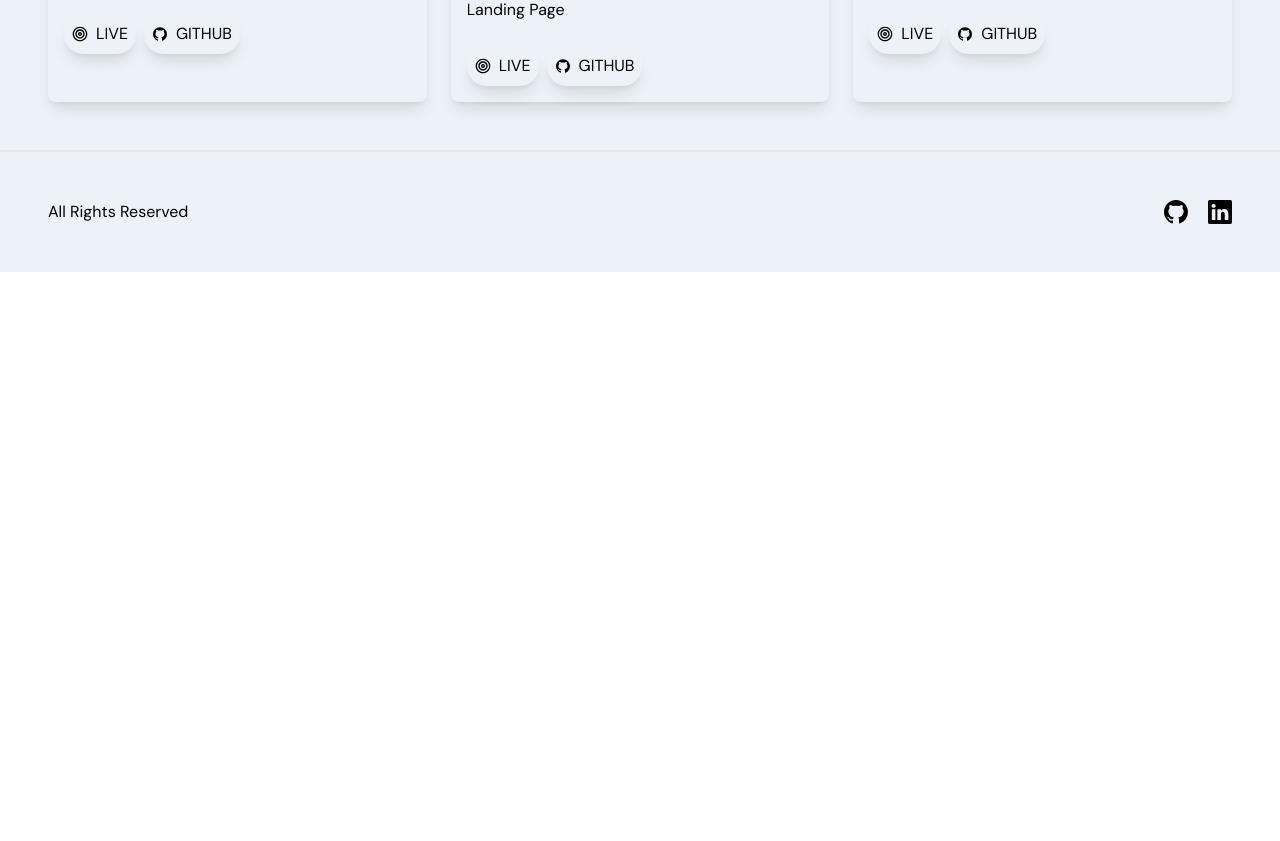
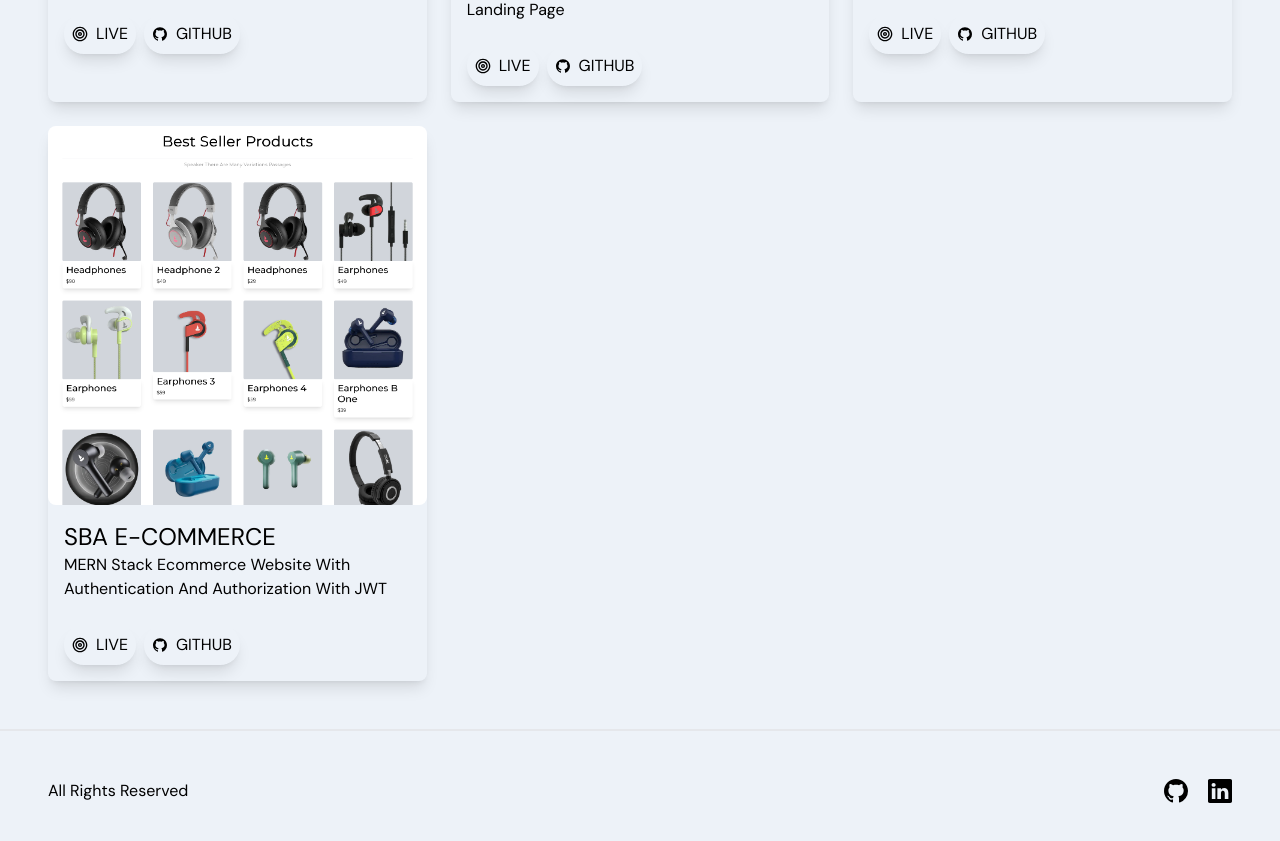
Before and after one commit to sbaamoha/portfolio, a Next.js app: page / in a window 1280 px wide. Shown: the part 1860-2701 px from the top of the page. Before the commit the page ends 2132 px from the top, so only its background shows below. Built offline with nearby package versions, Linux system fonts and the light colour scheme.

Commit message:
added ecommerce project

```diff
--- a/components/Portfolio.tsx
+++ b/components/Portfolio.tsx
@@ -2,55 +2,64 @@ import { useEffect } from "react";
 import Image from "next/image";
 import Link from "next/link";
 import { projects } from "../public/constants";
-import {CgMediaLive} from "react-icons/cg"
-import {AiFillGithub} from "react-icons/ai"
+import { CgMediaLive } from "react-icons/cg";
+import { AiFillGithub } from "react-icons/ai";
 
-import AOS from 'aos';
-import 'aos/dist/aos.css';
+import AOS from "aos";
+import "aos/dist/aos.css";
 
 const Portfolio: React.FC = () => {
-
   useEffect(() => {
-        AOS.init()
-      },[])
+    AOS.init();
+  }, []);
 
   return (
     <div id="projects">
-            <h2 className="uppercase text-4xl text-center">my <span className="text-secondary-color">projects</span></h2>
+      <h2 className="uppercase text-4xl text-center">
+        my <span className="text-secondary-color">projects</span>
+      </h2>
       <div className="py-12 grid grid-cols-1 lg:grid-cols-3 gap-6 px-6 lg:px-12">
-                {projects.map(project =>
-                    <div
-                        className="rounded-lg shadow-lg"
-                        key={project.id}>
+        {projects.map((project) => (
+          <div className="rounded-lg shadow-lg" key={project.id}>
             <Link href={project.live}>
               <Image
                 data-aos="fade-right"
                 data-aos-delay="100"
                 data-aos-duration="1000"
                 className="rounded-lg cursor-pointer"
-                                src={project.img} alt={project.title}
+                src={project.img}
+                alt={project.title}
                 width={500}
                 height={50}
-                                objectFit='cover' /></Link>
+              />
+            </Link>
             <div className="p-4">
               <Link href={project.live}>
-                                <h2 className="uppercase cursor-pointer text-2xl">{project.title} </h2>
+                <h2 className="uppercase cursor-pointer text-2xl">
+                  {project.title}{" "}
+                </h2>
               </Link>
               <p className="capitalize">{project.desc} </p>
               <div className="flex gap-2 uppercase pt-6">
-                                <Link className="flex items-center gap-2 p-2 shadow-lg hover:bg-secondary-color hover:text-white transition-all rounded-full" href={project.live}>
-                                    <CgMediaLive/> live
+                <Link
+                  className="flex items-center gap-2 p-2 shadow-lg hover:bg-secondary-color hover:text-white transition-all rounded-full"
+                  href={project.live}
+                >
+                  <CgMediaLive /> live
                 </Link>
-                                <Link className="flex items-center gap-2 p-2 shadow-lg hover:bg-secondary-color hover:text-white transition-all rounded-full" href={project.github}>
-                                     <AiFillGithub/> github
+                <Link
+                  className="flex items-center gap-2 p-2 shadow-lg hover:bg-secondary-color hover:text-white transition-all rounded-full"
+                  href={project.github}
+                >
+                  <AiFillGithub /> github
                 </Link>
               </div>
             </div>
           </div>
-                )}
+        ))}
       </div>
     </div>
   );
-}
+};
 
-export default Portfolio
+export default Portfolio;
--- a/public/constants/projects.ts
+++ b/public/constants/projects.ts
@@ -1,28 +1,35 @@
-import {images} from './index';
-export const projects =  [
+import { images } from "./index";
+export const projects = [
   {
     id: 1,
-        title: 'hoobank landing page',
-        desc: 'responsive landing page',
+    title: "hoobank landing page",
+    desc: "responsive landing page",
     img: images.hoobank,
-        github: 'https://github.com/sbaamoha/hoobank-landingpage',
-        live: 'https://hoobank-landingpage.vercel.app'
+    github: "https://github.com/sbaamoha/hoobank-landingpage",
+    live: "https://hoobank-landingpage.vercel.app",
   },
   {
     id: 2,
-        title: 'next generation landing page',
-        desc: 'landing page',
+    title: "next generation landing page",
+    desc: "landing page",
     img: images.nextGeneration,
-        github: 'https://github.com/sbaamoha/project-003',
-        live: 'https://sbaamoha.github.io/project-003/'
+    github: "https://github.com/sbaamoha/project-003",
+    live: "https://sbaamoha.github.io/project-003/",
   },
   {
     id: 3,
-        title: 'bookmark landing page',
-        desc: 'mobile friendly landing page',
+    title: "bookmark landing page",
+    desc: "mobile friendly landing page",
     img: images.bookmark,
-        github: 'https://github.com/sbaamoha/frontend001/tree/master',
-        live: 'https://sbaamoha.github.io/frontend001/src/'
+    github: "https://github.com/sbaamoha/frontend001/tree/master",
+    live: "https://sbaamoha.github.io/frontend001/src/",
   },
-
-]
+  {
+    id: 4,
+    title: "sba e-commerce",
+    desc: "MERN stack ecommerce website with authentication and authorization with JWT",
+    img: images.ecommerce,
+    github: "https://github.com/sbaamoha/ecommerce-front",
+    live: "https://snazzy-sundae-0762e9.netlify.app/",
+  },
+];
```
Also changed, not shown: public/constants/images.ts (+23 -22 lines), public/assets/ecommerce-desktop.png (added). Lines whose indentation alone changed are shown as unchanged.
